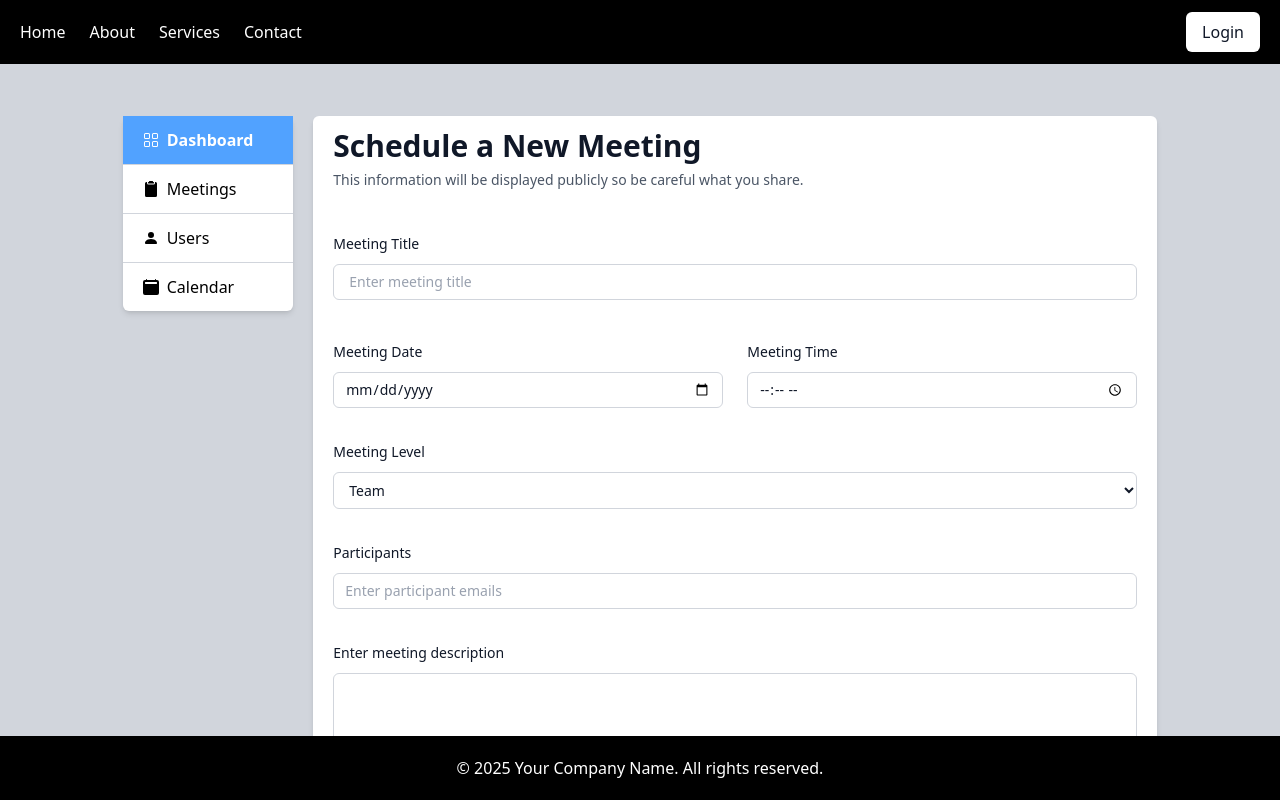
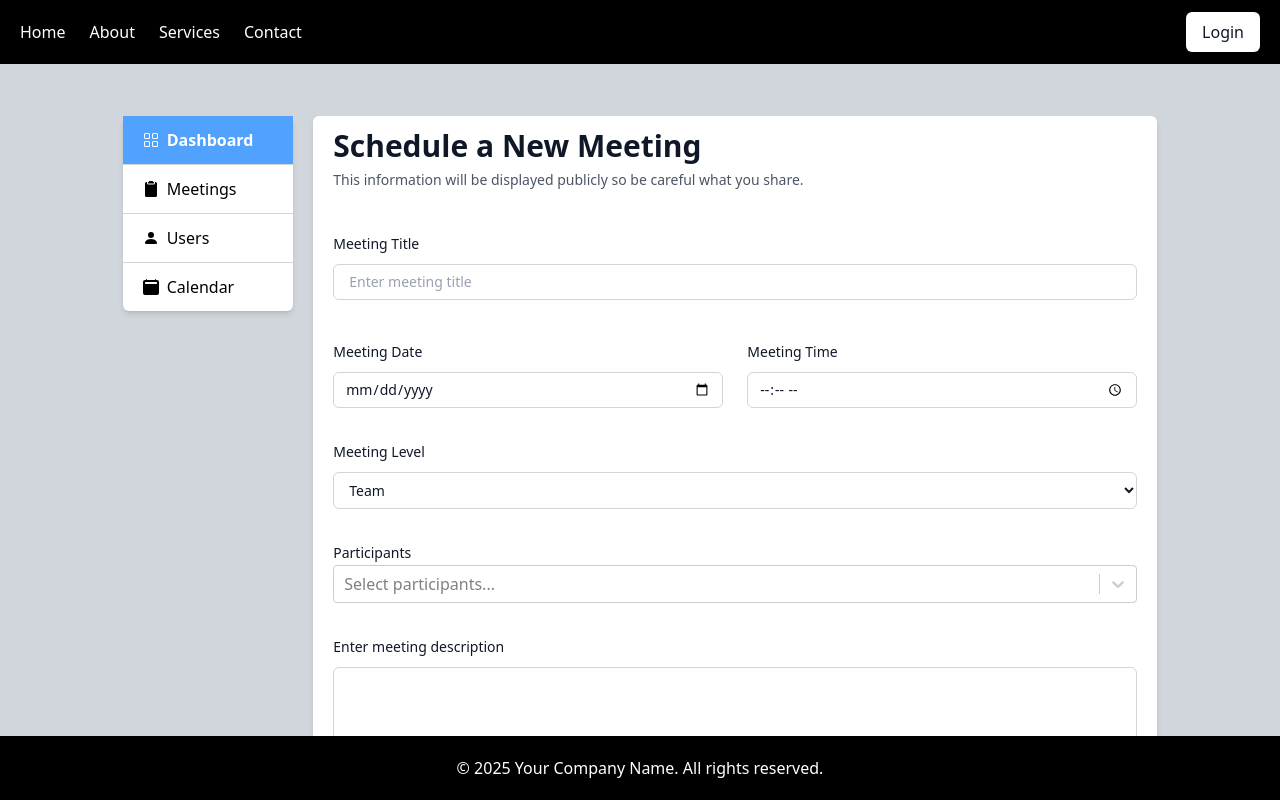
Before and after one commit to danielwennstrom/MeetingCalendar-workshop, a React (Vite) app: page / in a window 1280 px wide. Built offline with nearby package versions, Linux system fonts and the light colour scheme; no server answers; sample sign-in values are in the browser's storage.

Commit message:
Initial react-select component for meeting participants

```diff
--- a/src/components/CreateMeeting/CreateMeetingForm.tsx
+++ b/src/components/CreateMeeting/CreateMeetingForm.tsx
@@ -1,5 +1,9 @@
 import type { Meeting } from "../../types/Meeting";
-import { useForm } from "react-hook-form";
+import { Controller, useForm } from "react-hook-form";
+import ParticipantSelect from "../react-select/ParticipantSelect";
+import api from "../../services/api";
+import type { User } from "../../types/User";
+import { useEffect, useState } from "react";
 
 type Props = {
   onSave?: (meeting: Meeting) => void;
@@ -7,10 +11,19 @@ type Props = {
   onEdit?: (meeting: Meeting) => void;
   onClose?: () => void;
   isModal?: boolean;
+  currentUser?: User | null;
 };
 
-function CreateMeetingForm({ onSave, onEdit, onClose, editing, isModal }: Props) {
+function CreateMeetingForm({
+  onSave,
+  onEdit,
+  onClose,
+  editing,
+  isModal,
+  currentUser,
+}: Props) {
   const {
+    control,
     register,
     handleSubmit,
     formState: { errors },
@@ -21,6 +34,7 @@ function CreateMeetingForm({ onSave, onEdit, onClose, editing, isModal }: Props)
   // eslint-disable-next-line @typescript-eslint/no-explicit-any
   const onSubmit = (data: any) => {
     const combinedDateTime = new Date(`${data.date}T${data.time}`);
+    console.log(data);
 
     const meeting: Meeting = {
       ...data,
@@ -33,6 +47,21 @@ function CreateMeetingForm({ onSave, onEdit, onClose, editing, isModal }: Props)
       onEdit(meeting);
     }
   };
+
+  const [users, setUsers] = useState<User[]>([]);
+
+  useEffect(() => {
+    async function fetchUsers() {
+      try {
+        const response = await api.get(`/user`);
+        setUsers(response.data);
+      } catch (e) {
+        console.log(e);
+        setUsers([]);
+      }
+    }
+    fetchUsers();
+  }, []);
 
   return (
     <div className="w-full flex flex-col">
@@ -152,23 +181,65 @@ function CreateMeetingForm({ onSave, onEdit, onClose, editing, isModal }: Props)
 
                     <div className="sm:col-span-12">
                       <label
-                        htmlFor="participants"
+                        htmlFor="participantsIds"
                         className="block text-sm/6 font-medium text-gray-900"
                       >
                         Participants
                       </label>
-                      <div className="mt-2 grid grid-cols-1">
-                        <input
-                          id="participants"
-                          type="text"
-                          placeholder="Enter participant emails"
-                          {...register("participants", { required: true })}
-                          className="block w-full rounded-md bg-white px-3 py-1.5 text-base text-gray-900 outline-1 -outline-offset-1 outline-gray-300 placeholder:text-gray-400 focus:outline-2 focus:-outline-offset-2 focus:outline-indigo-600 sm:text-sm/6"
-                        />
-                        {errors.title && (
-                          <span className="text-red-500">Required field</span>
-                        )}
-                      </div>
+                      <Controller
+                        name="participantIds"
+                        control={control}
+                        rules={{
+                          validate: (value) =>
+                            value && value.length > 0
+                              ? true
+                              : "Select at least one participant",
+                        }}
+                        render={({ field }) => {
+                          let transformedOptions = users.map((user) => ({
+                            value: user.id,
+                            label: user.profile.name,
+                            user,
+                          }));
+
+                          if (currentUser?.id !== undefined) {
+                            transformedOptions = [
+                              ...transformedOptions.filter(
+                                (opt) => opt.value === currentUser.id
+                              ),
+                              ...transformedOptions.filter(
+                                (opt) => opt.value !== currentUser.id
+                              ),
+                            ];
+                          }
+
+                          const selectedOptions = transformedOptions.filter(
+                            (opt) => field.value?.includes(opt.value)
+                          );
+
+                          return (
+                            <>
+                              <ParticipantSelect
+                                options={transformedOptions}
+                                value={selectedOptions}
+                                onChange={(selectedOptions) => {
+                                  const ids = selectedOptions
+                                    ? selectedOptions.map((opt) => opt.value)
+                                    : [];
+                                  field.onChange(ids);
+                                }}
+                                onBlur={field.onBlur}
+                                isMulti
+                              />
+                              {errors.participantIds && (
+                                <span className="text-red-500">
+                                  {errors.participantIds.message}
+                                </span>
+                              )}
+                            </>
+                          );
+                        }}
+                      />
                     </div>
 
                     <div className="col-span-full">
--- /dev/null
+++ b/src/components/react-select/ParticipantSelect.tsx
@@ -0,0 +1,59 @@
+import Select, { components } from "react-select";
+import type { User } from "../../types/User";
+
+type Props = {
+  options: any;
+  value?: any;
+  onChange?: (selected: number) => void;
+};
+
+const CustomMultiValue = (props) => {
+  return (
+    <components.MultiValue {...props}>
+      <span>{props.data.label}</span>
+    </components.MultiValue>
+  );
+};
+
+const CustomOption = (props) => {
+  const { data, innerRef, innerProps, isFocused, isSelected } = props;
+
+  return (
+    <div
+      ref={innerRef}
+      {...innerProps}
+      style={{
+        backgroundColor: isFocused ? "#eee" : "white",
+        padding: 10,
+        display: "flex",
+        alignItems: "center",
+        cursor: "pointer",
+      }}
+    >
+      {/* <img
+        src={data.user.profile.avatarUrl}
+        alt={data.label}
+        style={{ width: 30, height: 30, borderRadius: "50%", marginRight: 10 }}
+      /> */}
+      <div>
+        <div>{data.label}</div>
+        <div style={{ fontSize: 12, color: "#666" }}>{data.user.email}</div>
+      </div>
+    </div>
+  );
+};
+
+function ParticipantSelect({ options, value, onChange }: Props) {
+  return (
+    <Select
+      options={options}
+      isMulti
+      components={{ Option: CustomOption, MultiValue: CustomMultiValue }}
+      value={value}
+      onChange={onChange}
+      placeholder="Select participants..."
+    />
+  );
+}
+
+export default ParticipantSelect;
--- a/src/pages/Dashboard.tsx
+++ b/src/pages/Dashboard.tsx
@@ -37,7 +37,7 @@ function Dashboard() {
 
   const [activeIndex, setActiveIndex] = useState(0);
   const [meetings, setMeetings] = useState<Meeting[]>([]);
-  const user = useAuth();
+  const currentUser = useAuth();
 
   const fetchMeetings = async () => {
     try {
@@ -92,7 +92,7 @@ function Dashboard() {
       />
 
       <div className="flex flex-col lg:w-screen">
-        <CreateMeetingForm onSave={handleSaveItem} />
+        <CreateMeetingForm onSave={handleSaveItem} currentUser={currentUser.user} />
         <div className="bg-white justify-center px-5 py-3 my-7 rounded-md shadow-md">
           <h2 className="text-3xl font-semibold text-gray-900">
             List of Created Meetings
--- a/src/types/Meeting.tsx
+++ b/src/types/Meeting.tsx
@@ -8,5 +8,5 @@ export interface Meeting {
   dateTime: Date;
   level: MeetingLevel;
   creator: User
-  participantsIds: number[];
+  participantIds: number[];
 }
```
